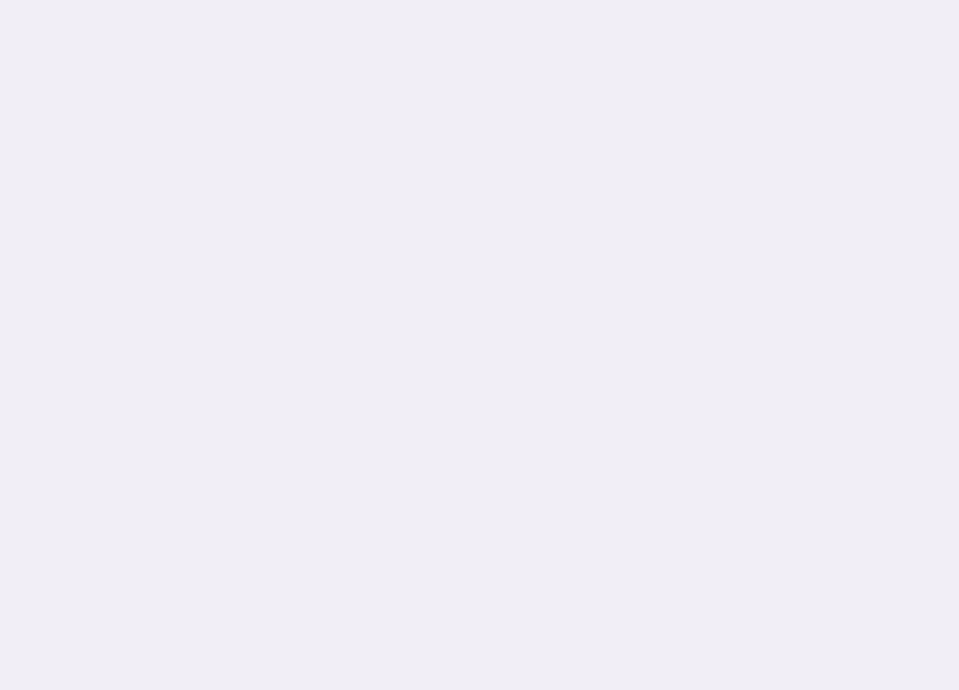
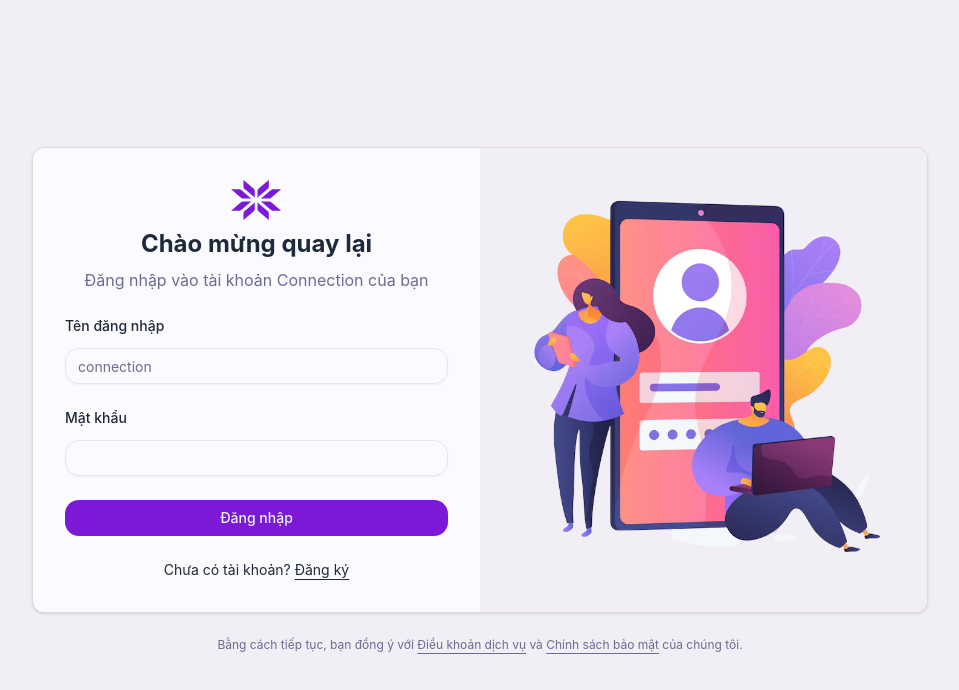
Before and after one commit to DarqPL/ConnectionApp, a React (Vite) app: page /signin in a window 1280 px wide. Shown: the top 690 px of the page, without its empty margins (160-1119 px from the left). Built offline with nearby package versions, Linux system fonts and the light colour scheme.

Commit message:
update ui signin

```diff
--- /dev/null
+++ b/src/components/auth/signin-form.tsx
@@ -0,0 +1,142 @@
+import { cn } from "@/lib/utils";
+import { Button } from "@/components/ui/button";
+import { Card, CardContent } from "@/components/ui/card";
+import { Input } from "@/components/ui/input";
+import { z } from "zod";
+import { useForm } from "react-hook-form";
+import { zodResolver } from "@hookform/resolvers/zod";
+import { Label } from "../ui/label";
+// import { useAuthStore } from "@/stores/useAuthStore";
+import { useNavigate } from "react-router";
+
+const signInSchema = z.object({
+  username: z.string().min(3, "Tên đăng nhập phải có ít nhất 3 ký tự"),
+  password: z.string().min(6, "Mật khẩu phải có ít nhất 6 ký tự"),
+});
+
+type SignInFormValues = z.infer<typeof signInSchema>;
+
+export function SigninForm({ className, ...props }: React.ComponentProps<"div">) {
+//   const { signIn } = useAuthStore();
+  const navigate = useNavigate();
+  const {
+    register,
+    handleSubmit,
+    formState: { errors, isSubmitting },
+  } = useForm<SignInFormValues>({
+    resolver: zodResolver(signInSchema),
+  });
+
+  const onSubmit = async () => {
+    // const { username, password } = data;
+    // await signIn(username, password);
+    navigate("/");
+  };
+
+  return (
+    <div
+      className={cn("flex flex-col gap-6", className)}
+      {...props}
+    >
+      <Card className="overflow-hidden p-0 border-border">
+        <CardContent className="grid p-0 md:grid-cols-2">
+          <form
+            className="p-6 md:p-8"
+            onSubmit={handleSubmit(onSubmit)}
+          >
+            <div className="flex flex-col gap-6">
+              {/* header - logo */}
+              <div className="flex flex-col items-center text-center gap-2">
+                <a
+                  href="/"
+                  className="mx-auto block w-fit text-center"
+                >
+                  <img
+                    src="/logo.svg"
+                    alt="logo"
+                  />
+                </a>
+
+                <h1 className="text-2xl font-bold">Chào mừng quay lại</h1>
+                <p className="text-muted-foreground text-balance">
+                  Đăng nhập vào tài khoản Connection của bạn
+                </p>
+              </div>
+
+              {/* username */}
+              <div className="flex flex-col gap-3">
+                <Label
+                  htmlFor="username"
+                  className="block text-sm"
+                >
+                  Tên đăng nhập
+                </Label>
+                <Input
+                  type="text"
+                  id="username"
+                  placeholder="connection"
+                  {...register("username")}
+                />
+                {errors.username && (
+                  <p className="text-destructive text-sm">
+                    {errors.username.message}
+                  </p>
+                )}
+              </div>
+
+              {/* password */}
+              <div className="flex flex-col gap-3">
+                <Label
+                  htmlFor="password"
+                  className="block text-sm"
+                >
+                  Mật khẩu
+                </Label>
+                <Input
+                  type="password"
+                  id="password"
+                  {...register("password")}
+                />
+                {errors.password && (
+                  <p className="text-destructive text-sm">
+                    {errors.password.message}
+                  </p>
+                )}
+              </div>
+
+              {/* nút đăng nhập */}
+              <Button
+                type="submit"
+                className="w-full"
+                disabled={isSubmitting}
+              >
+                Đăng nhập
+              </Button>
+
+              <div className="text-center text-sm">
+                Chưa có tài khoản?{" "}
+                <a
+                  href="/signup"
+                  className="underline underline-offset-4"
+                >
+                  Đăng ký
+                </a>
+              </div>
+            </div>
+          </form>
+          <div className="bg-muted relative hidden md:block">
+            <img
+              src="/placeholder.png"
+              alt="Image"
+              className="absolute top-1/2 -translate-y-1/2 object-cover"
+            />
+          </div>
+        </CardContent>
+      </Card>
+      <div className=" text-xs text-balance px-6 text-center *:[a]:hover:text-primary text-muted-foreground *:[a]:underline *:[a]:underline-offset-4">
+        Bằng cách tiếp tục, bạn đồng ý với <a href="#">Điều khoản dịch vụ</a> và{" "}
+        <a href="#">Chính sách bảo mật</a> của chúng tôi.
+      </div>
+    </div>
+  );
+}
--- /dev/null
+++ b/src/lib/axios.ts
@@ -0,0 +1,6 @@
+import axios from 'axios';
+const api =axios.create({
+    baseURL:import.meta.env.MODE==='development'?"http://localhost:5001/api":"/api",
+    withCredentials:true,
+});
+export default api
--- a/src/pages/SignInPage.tsx
+++ b/src/pages/SignInPage.tsx
@@ -1,10 +1,10 @@
 import React from 'react'
-// import { SigninForm } from '@/components/auth/signin-form'
+import { SigninForm } from '@/components/auth/signin-form'
 const SignInPage = () => {
   return (
      <div className="bg-muted flex min-h-svh flex-col items-center justify-center p-6 md:p-10">
           <div className="w-full max-w-sm md:max-w-4xl">
-            {/* <SigninForm /> */}
+            <SigninForm />
           </div>
         </div>
   )
```
Also changed, not shown: src/services/authServices.ts (added).
